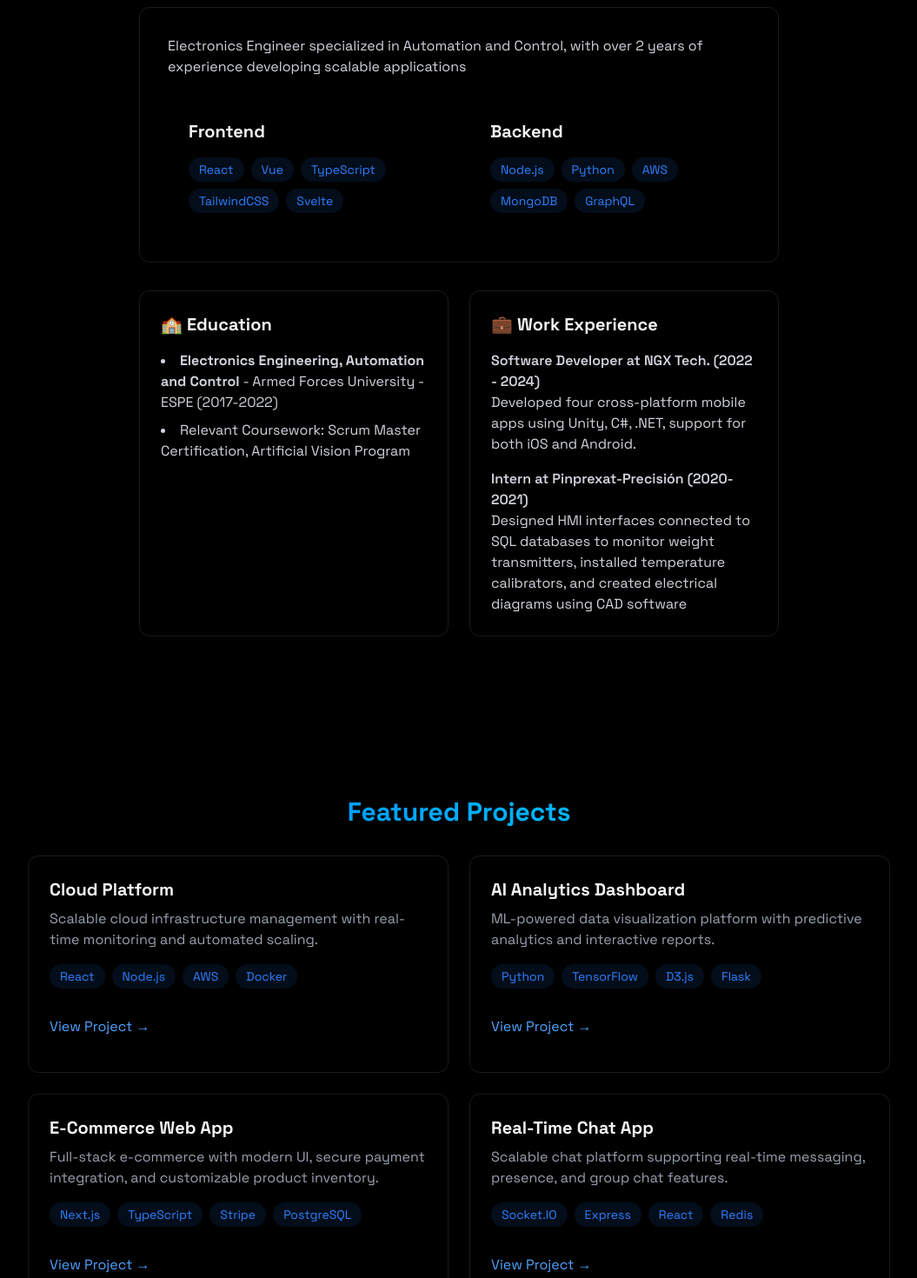
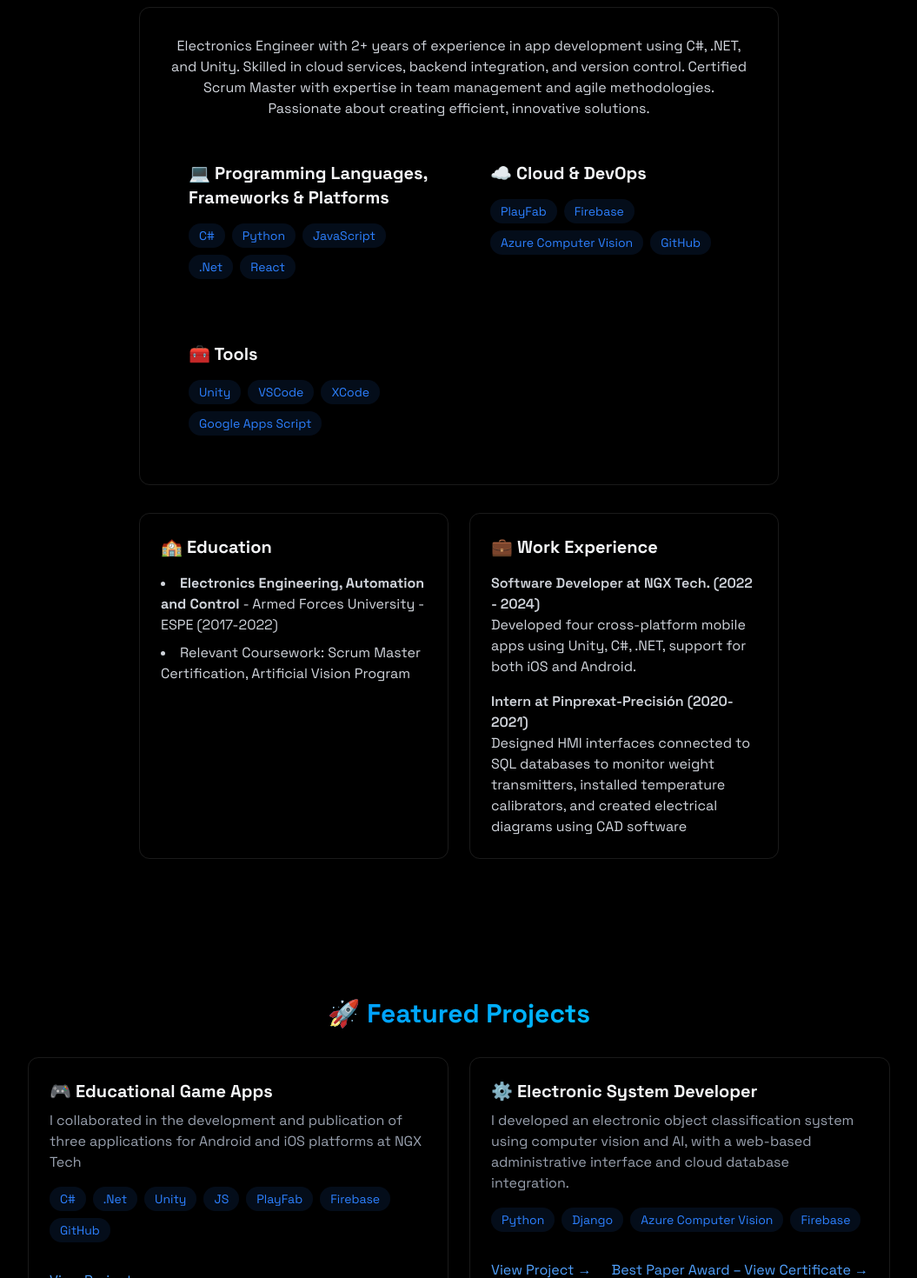
Before and after one commit to SDavidT/Portfolio_David_TC, a React (Vite) app: page / in a window 1280 px wide. Shown: the part 940-2410 px from the top of the page at 87% size, without its empty margins (112-1167 px from the left). Built offline with nearby package versions, Linux system fonts and the light colour scheme.

Commit message:
I1 T5 Advances

```diff
--- a/package.json
+++ b/package.json
@@ -1,6 +1,6 @@
 {
   "name": "portfolio-david-tc",
-  "homepage": "https:// SDavidT.github.io/Portfolio_David_TC",
+  "homepage": "https://SDavidT.github.io/Portfolio_David_TC",
   "private": true,
   "version": "0.0.0",
   "type": "module",
--- a/src/components/sections/About.jsx
+++ b/src/components/sections/About.jsx
@@ -1,15 +1,11 @@
 import { RevealOnScroll } from "../RevealOnScroll";
 
 export const About = () => {
-  const frontendSkills = [
-    "React",
-    "Vue",
-    "TypeScript",
-    "TailwindCSS",
-    "Svelte",
-  ];
 
-  const backendSkills = ["Node.js", "Python", "AWS", "MongoDB", "GraphQL"];
+
+  const languagesPlatformsSkills = ["C#", "Python", "JavaScript", ".Net", "React"];
+  const  cloudSkills = ["PlayFab", "Firebase", "Azure Computer Vision", "GitHub"];
+  const toolsSkills = ["Unity", "VSCode", "XCode", "Google Apps Script"];
 
   return (
     <section
@@ -20,20 +16,22 @@ export const About = () => {
         <div className="max-w-3xl mx-auto px-4">
           <h2 className="text-3xl font-bold mb-8 bg-gradient-to-r from-blue-500 to-cyan-400 bg-clip-text text-transparent text-center">
             {" "}
-            About Me
+            <span className="inline-block text-gray-800">👨🏻‍💻</span> About Me
           </h2>
 
           <div className="rounded-xl p-8 border-white/10 border hover:-translate-y-1 transition-all">
-            <p className="text-gray-300 mb-6">
-            Electronics Engineer specialized in Automation and Control,
-            with over 2 years of experience developing scalable applications
+            <p className="text-gray-300 mb-6 text-center" >
+            Electronics Engineer with 2+ years of experience in app development using C#, .NET, and Unity.
+            Skilled in cloud services, backend integration, and version control.
+            Certified Scrum Master with expertise in team management and agile methodologies.
+            Passionate about creating efficient, innovative solutions.
             </p>
 
             <div className="grid grid-cols-1 md:grid-cols-2 gap-6">
               <div className="rounded-xl p-6 hover:-translate-y-1 transition-all">
-                <h3 className="text-xl font-bold mb-4"> Frontend</h3>
+                <h3 className="text-xl font-bold mb-4"> 💻 Programming Languages, Frameworks & Platforms</h3>
                 <div className="flex flex-wrap gap-2">
-                  {frontendSkills.map((tech, key) => (
+                  {languagesPlatformsSkills.map((tech, key) => (
                     <span
                       key={key}
                       className="bg-blue-500/10 text-blue-500 py-1 px-3 rounded-full text-sm hover:bg-blue-500/20
@@ -47,9 +45,9 @@ export const About = () => {
               </div>
 
               <div className="rounded-xl p-6 hover:-translate-y-1 transition-all">
-                <h3 className="text-xl font-bold mb-4"> Backend</h3>
+                <h3 className="text-xl font-bold mb-4"> ☁️ Cloud & DevOps</h3>
                 <div className="flex flex-wrap gap-2">
-                  {backendSkills.map((tech, key) => (
+                  {cloudSkills.map((tech, key) => (
                     <span
                       key={key}
                       className="bg-blue-500/10 text-blue-500 py-1 px-3 rounded-full text-sm hover:bg-blue-500/20
@@ -61,6 +59,23 @@ export const About = () => {
                   ))}
                 </div>
               </div>
+
+              <div className="rounded-xl p-6 hover:-translate-y-1 transition-all">
+                <h3 className="text-xl font-bold mb-4">🧰 Tools</h3>
+                <div className="flex flex-wrap gap-2">
+                  {toolsSkills.map((tech, key) => (
+                    <span
+                      key={key}
+                      className="bg-blue-500/10 text-blue-500 py-1 px-3 rounded-full text-sm hover:bg-blue-500/20
+                                    hover:shadow-[0_2px_8px_rgba(59,130,246,0.2)] transition
+                    "
+                    >
+                      {tech}
+                    </span>
+                  ))}
+                </div>
+              </div>
+
             </div>
           </div>
 
--- a/src/components/sections/Contact.jsx
+++ b/src/components/sections/Contact.jsx
@@ -35,7 +35,7 @@ export const Contact = () => {
         <div className="px-4 w-150">
           <h2 className="text-3xl font-bold mb-8 bg-gradient-to-r from-blue-500 to-cyan-400 bg-clip-text text-transparent text-center">
             {" "}
-            Get In Touch
+            <span className="inline-block text-gray-800">📧</span> Get In Touch
           </h2>
           <form className="space-y-6" onSubmit={handleSubmit}>
             <div className="relative">
--- a/src/components/sections/Home.jsx
+++ b/src/components/sections/Home.jsx
@@ -8,8 +8,9 @@ export const Home = () => {
     >
       <RevealOnScroll>
         <div className="text-center z-10 px-4">
+
           <h1 className="text-5xl md:text-7xl font-bold mb-6 bg-gradient-to-r from-blue-500 to-cyan-400 bg-clip-text text-transparent leading-right">
-            Hi, I'm David Tumbaco
+          <span className="inline-block text-gray-800">👋</span> Hi, I'm David Tumbaco
           </h1>
 
           <p className="tex-gray-400 text-lg mb-8 max-w-lg mx-auto">
--- a/src/components/sections/Projects.jsx
+++ b/src/components/sections/Projects.jsx
@@ -10,17 +10,17 @@ export const Projects = () => {
         <div className="max-w-5xl mx-auto px-4">
           <h2 className="text-3xl font-bold mb-8 bg-gradient-to-r from-blue-500 to-cyan-400 bg-clip-text text-transparent text-center">
             {" "}
-            Featured Projects
+            <span className="inline-block text-gray-800">🚀</span> Featured Projects
           </h2>
           <div className="grid grid-cols-1 md:grid-cols-2 gap-6">
             <div className="p-6 rounded-xl border border-white/10 hover:-translate-y-1 hover:border-blue-500/30 hover:shadow-[0_2px_8px_rgba(59,130,246,0.2)] transition">
-              <h3 className="text-xl font-bold mb-2"> Cloud Platform</h3>
+              <h3 className="text-xl font-bold mb-2"> 🎮 Educational Game Apps</h3>
               <p className="text-gray-400 mb-4">
-                Scalable cloud infrastructure management with real-time
-                monitoring and automated scaling.
+              I collaborated in the development and publication of three applications
+              for Android and iOS platforms at NGX Tech
               </p>
               <div className="flex flex-wrap gap-2 mb-4">
-                {["React", "Node.js", "AWS", "Docker"].map((tech, key) => (
+                {["C#", ".Net", "Unity", "JS", "PlayFab","Firebase", "GitHub"].map((tech, key) => (
                   <span
                     key={key}
                     className="bg-blue-500/10 text-blue-500 py-1 px-3 rounded-full text-sm hover:bg-blue-500/20
@@ -34,7 +34,7 @@ export const Projects = () => {
 
               <div className="flex justify-between items-center">
                 <a
-                  href="#"
+                  href="https://play.google.com/store/apps/developer?id=NgxSeemon&hl=en"
                   className="text-blue-400 hover:text-blue-300 transition-colors my-4"
                 >
                   View Project →
@@ -49,13 +49,13 @@ export const Projects = () => {
               transition-all
             "
             >
-              <h3 className="text-xl font-bold mb-2">AI Analytics Dashboard</h3>
+              <h3 className="text-xl font-bold mb-2">⚙️ Electronic System Developer</h3>
               <p className="text-gray-400 mb-4">
-                ML-powered data visualization platform with predictive analytics
-                and interactive reports.
+              I developed an electronic object classification system using computer vision and AI,
+              with a web-based administrative interface and cloud database integration.
               </p>
               <div className="flex flex-wrap gap-2 mb-4">
-                {["Python", "TensorFlow", "D3.js", "Flask"].map((tech, key) => (
+                {["Python", "Django", "Azure Computer Vision","Firebase"].map((tech, key) => (
                   <span
                     key={key}
                     className="
@@ -72,10 +72,17 @@ export const Projects = () => {
               </div>
               <div className="flex justify-between items-center">
                 <a
-                  href="#"
+                  href="https://dl.acm.org/doi/10.1145/3508397.3564828"
                   className="text-blue-400 hover:text-blue-300 transition-colors my-4"
                 >
                   View Project →
+                </a>
+
+                <a
+                  href="https://medes.sigappfr.org/22/best-papers/"
+                  className="text-blue-400 hover:text-blue-300 transition-colors my-4"
+                >
+                  Best Paper Award – View Certificate →
                 </a>
               </div>
             </div>
@@ -88,13 +95,13 @@ export const Projects = () => {
               transition-all
             "
             >
-              <h3 className="text-xl font-bold mb-2">E-Commerce Web App</h3>
+              <h3 className="text-xl font-bold mb-2">📱 Gym Member Registry App</h3>
               <p className="text-gray-400 mb-4">
-                Full-stack e-commerce with modern UI, secure payment
-                integration, and customizable product inventory.
+              I created a mobile app for managing membership registration and status,
+              designed for Android with cloud database integration.
               </p>
               <div className="flex flex-wrap gap-2 mb-4">
-                {["Next.js", "TypeScript", "Stripe", "PostgreSQL"].map(
+                {["Java", "Android Studio", "JS", "Google Apps Script"].map(
                   (tech) => (
                     <span
                       key={tech}
@@ -121,7 +128,7 @@ export const Projects = () => {
               </div>
             </div>
 
-            <div
+            {/* <div
               className="
               glass p-6 rounded-xl border border-white/10
               hover:-translate-y-1 hover:border-blue-500/30
@@ -158,7 +165,7 @@ export const Projects = () => {
                   View Project →
                 </a>
               </div>
-            </div>
+            </div> */}
           </div>
         </div>
       </RevealOnScroll>
```
